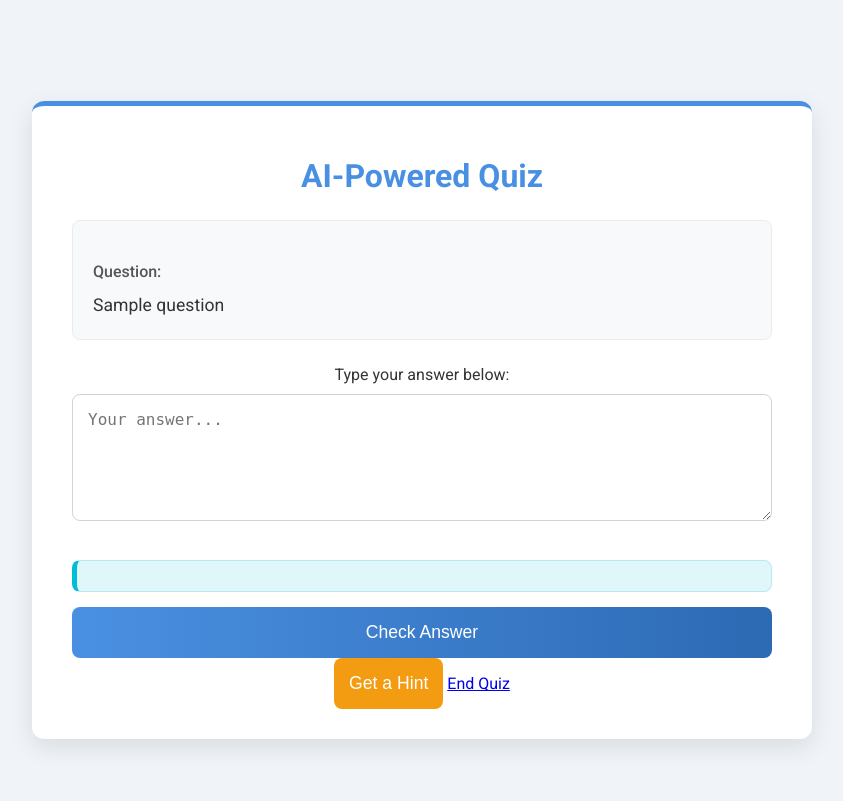
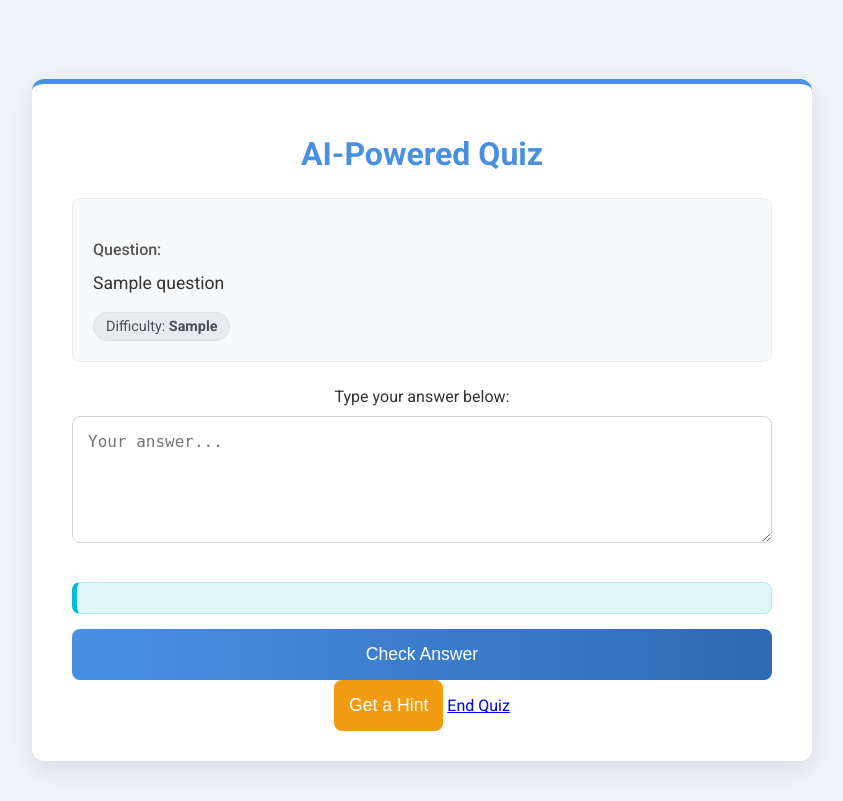
Before and after one commit to K4shalot/AI-Powered-Python-Quiz, a Django app: page /ai-quiz/1/ in a window 1280 px wide. Shown: the top 801 px of the page, without its empty margins (218-1061 px from the left). Run offline with Django 5.2, Linux system fonts and the light colour scheme; tables that the repository leaves empty hold one stand-in row (values such as "Sample post").

Commit message:
Add complexity rating to based on questions

````diff
--- a/python_interview/interview_app/models.py
+++ b/python_interview/interview_app/models.py
@@ -4,6 +4,7 @@
     question = models.TextField()
     correct_answer_key = models.CharField(max_length=1)
     user_answer = models.CharField(max_length=1, null=True, blank=True)
+    complexity = models.CharField(max_length=50, blank=True, null=True)
 
     def __str__(self):
         return self.question[:60]
--- a/python_interview/interview_app/static/ai_quiz_style.css
+++ b/python_interview/interview_app/static/ai_quiz_style.css
@@ -239,3 +239,14 @@
     border-left-color: #e74c3c;
     color: #721c24;
 }
+
+.complexity-badge {
+    margin-top: 15px;
+    display: inline-block;
+    padding: 5px 12px;
+    background-color: #e9ecef;
+    border-radius: 15px;
+    font-size: 0.9rem;
+    color: #495057;
+    border: 1px solid #dee2e6;
+}
--- a/python_interview/interview_app/views.py
+++ b/python_interview/interview_app/views.py
@@ -4,6 +4,7 @@
 import random
 import google.generativeai as genai
 from django.http import JsonResponse
+import json
 
 
 def home_view(request):
@@ -126,48 +127,69 @@
             context['error'] = "Could not find the correct answer for this question."
             return render(request, 'ai_question.html', context)
 
+        complexity_levels = ["Trainee", "Junior", "Strong Junior", "Middle", "Strong Middle", "Senior"]
+
         prompt = f"""
-        Evaluate the user's answer to the question.
+        You are an expert evaluator for a Python quiz. Perform two tasks:
+        1. Evaluate the user's answer.
+        2. Determine the complexity of the original question.
 
-        Question: "{question_text}"
-        Correct answer: "{correct_answer_text}"
-        User's answer: "{user_answer}"
+        **Task 1: Evaluate Answer**
+        - Question: "{question_text}"
+        - Ideal Correct Answer: "{correct_answer_text}"
+        - User's Answer: "{user_answer}"
 
-        Is the user's answer correct or very close in meaning to the correct answer?
-        Answer with only one word: 'True' if yes, and 'False' if no.
+        **Task 2: Determine Complexity**
+        - Classify the question's complexity into one of these levels: {', '.join(complexity_levels)}.
+
+        **Response Format:**
+        You MUST respond with a valid JSON object containing two keys: "is_correct" (boolean) and "complexity" (string).
+        Do not add any text before or after the JSON object.
+
+        Example of a valid response:
+        {{
+          "is_correct": true,
+          "complexity": "Junior"
+        }}
         """
 
         try:
             genai.configure(api_key=settings.GOOGLE_API_KEY)
             model = genai.GenerativeModel('gemini-1.5-flash')
             response = model.generate_content(prompt)
-            ai_raw_response = response.text.strip()
 
-            is_correct = ai_raw_response.lower() == 'true'
+            cleaned_response = response.text.strip().replace('```json', '').replace('```', '')
+            ai_data = json.loads(cleaned_response)
 
-            # --- ВИПРАВЛЕННЯ ТУТ ---
-            # Зберігаємо створений об'єкт, щоб отримати його ID
+            is_correct = ai_data.get('is_correct', False)
+            question_complexity = ai_data.get('complexity', 'Unknown')
+
+            if question.complexity is None or question.complexity == "":
+                question.complexity = question_complexity
+                question.save()
+
             new_attempt = AIEvaluationAttempt.objects.create(
                 question=question,
                 user_text_answer=user_answer,
-                ai_response=ai_raw_response,
+                ai_response=response.text,
                 is_correct_by_ai=is_correct
             )
-            # --- КІНЕЦЬ ВИПРАВЛЕННЯ ---
 
             context['show_result'] = True
             context['user_answer'] = user_answer
             context['is_correct'] = is_correct
             context['correct_answer_text'] = correct_answer_text
-            context['ai_response'] = ai_raw_response
+            context['ai_response'] = response.text
+            context['attempt_id'] = new_attempt.id
+            context['question_complexity'] = question_complexity
 
-            # --- ВИПРАВЛЕННЯ ТУТ ---
-            # Передаємо ID в шаблон, щоб кнопка "Explain my mistake" знала, що пояснювати
-            context['attempt_id'] = new_attempt.id
-            # --- КІНЕЦЬ ВИПРАВЛЕННЯ ---
-
+        except (json.JSONDecodeError, KeyError) as e:
+            context['error'] = f"Error processing AI response: {e}. Raw response: {response.text}"
         except Exception as e:
             context['error'] = f"An error occurred while contacting the AI service: {e}"
+
+    elif question.complexity:
+        context['question_complexity'] = question.complexity
 
     return render(request, 'ai_question.html', context)
 
--- a/python_interview/templates/ai_question.html
+++ b/python_interview/templates/ai_question.html
@@ -14,6 +14,11 @@
         <div class="question-box">
             <h4>Question:</h4>
             <p>{{ question.question }}</p>
+            {% if question_complexity %}
+                <div class="complexity-badge">
+                    Difficulty: <strong>{{ question_complexity }}</strong>
+                </div>
+            {% endif %}
         </div>
 
         {% if show_result %}
````
Also changed, not shown: python_interview/interview_app/migrations/0003_question_complexity.py (added).
